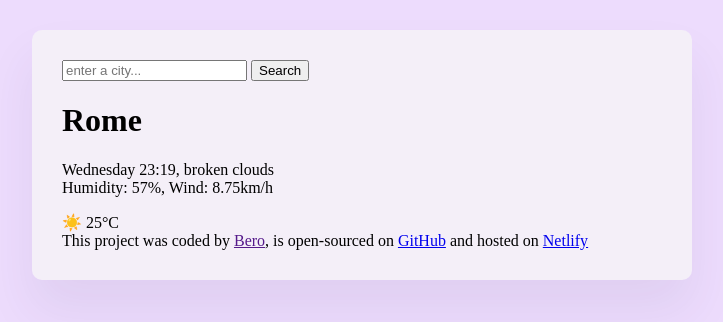
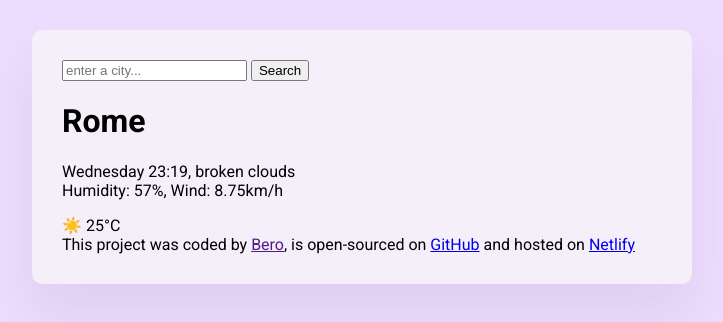
Before and after one commit to BeroVero/BeroWeather, a plain HTML site: page index.html in a window 1280 px wide. Shown: the whole page, without its empty margins (278-1001 px from the left). Drawn offline with Linux system fonts and the light colour scheme.

Commit message:
added font

```diff
--- a/index.html
+++ b/index.html
@@ -4,6 +4,12 @@
     <meta charset="UTF-8" />
     <meta name="viewport" content="width=device-width, initial-scale=1.0" />
     <title>BeroWeather</title>
+    <link rel="preconnect" href="https://fonts.googleapis.com" />
+    <link rel="preconnect" href="https://fonts.gstatic.com" crossorigin />
+    <link
+      href="https://fonts.googleapis.com/css2?family=Roboto:ital,wght@0,100;0,300;0,400;0,500;0,700;0,900;1,100;1,300;1,400;1,500;1,700;1,900&display=swap"
+      rel="stylesheet"
+    />
     <link rel="stylesheet" href="src/style.css" />
   </head>
   <body>
--- a/src/style.css
+++ b/src/style.css
@@ -6,6 +6,7 @@ body {
     rgba(0, 224, 254, 0.224) 84.2%
   ); */
   background: #e0c3fc91;
+  font-family: "Roboto", sanf-serif;
 }
 
 .box {
```
